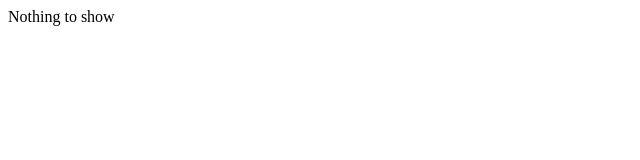
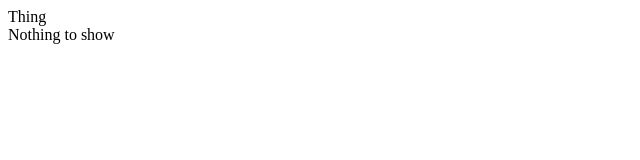
Before and after one commit to yfxu/homesick_location_update, a plain HTML site: page index.html in a window 1280 px wide. Shown: the whole page, without its empty margins (0-640 px from the left). Drawn offline with Linux system fonts and the light colour scheme.

Commit message:
create index

```diff
--- a/index.html
+++ b/index.html
@@ -4,6 +4,7 @@
 	<title>Homesick</title>
 </head>
 <body>
+	<div id="demo">Thing</div>
 	Nothing to show
 </body>
 
```
